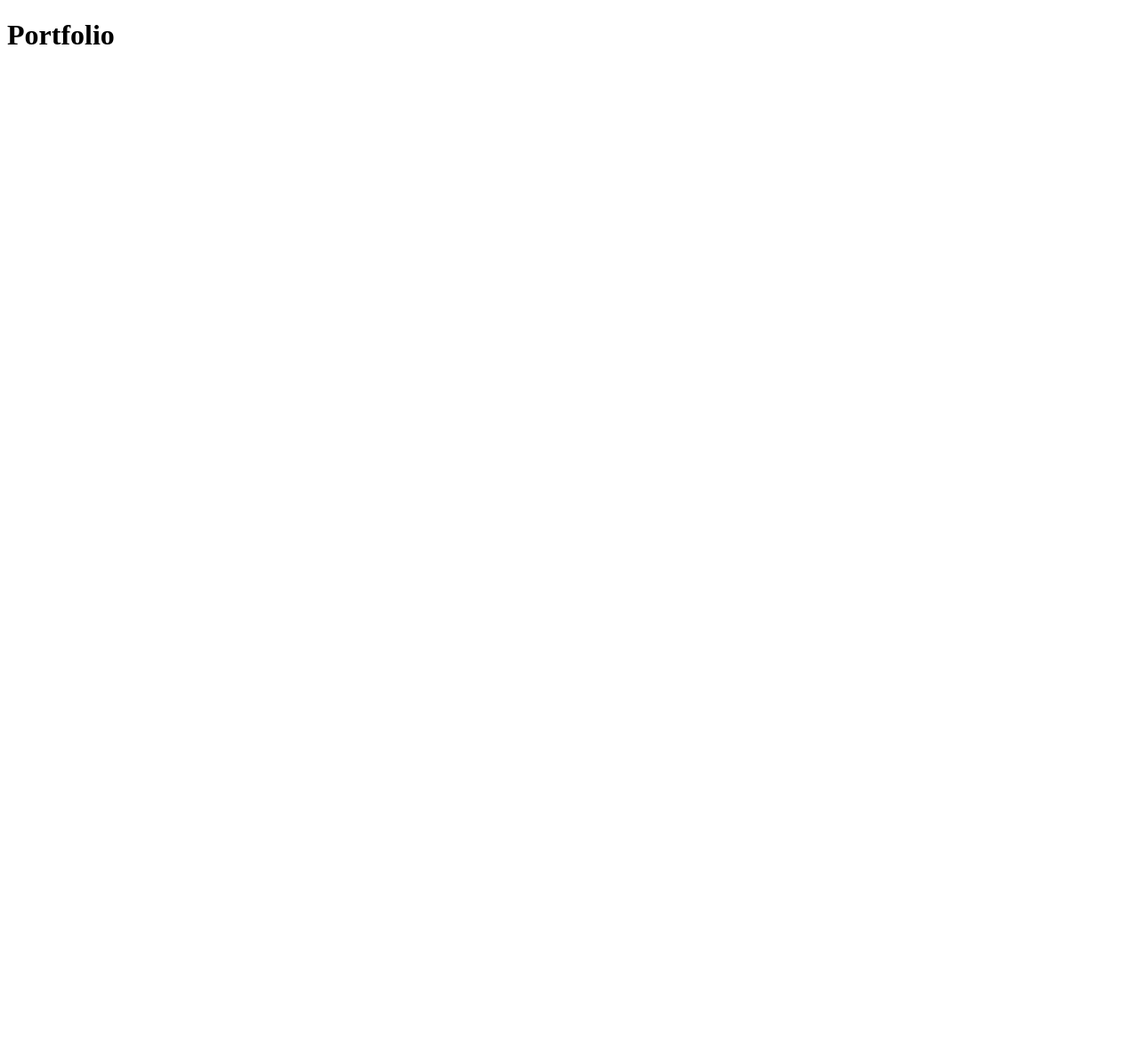
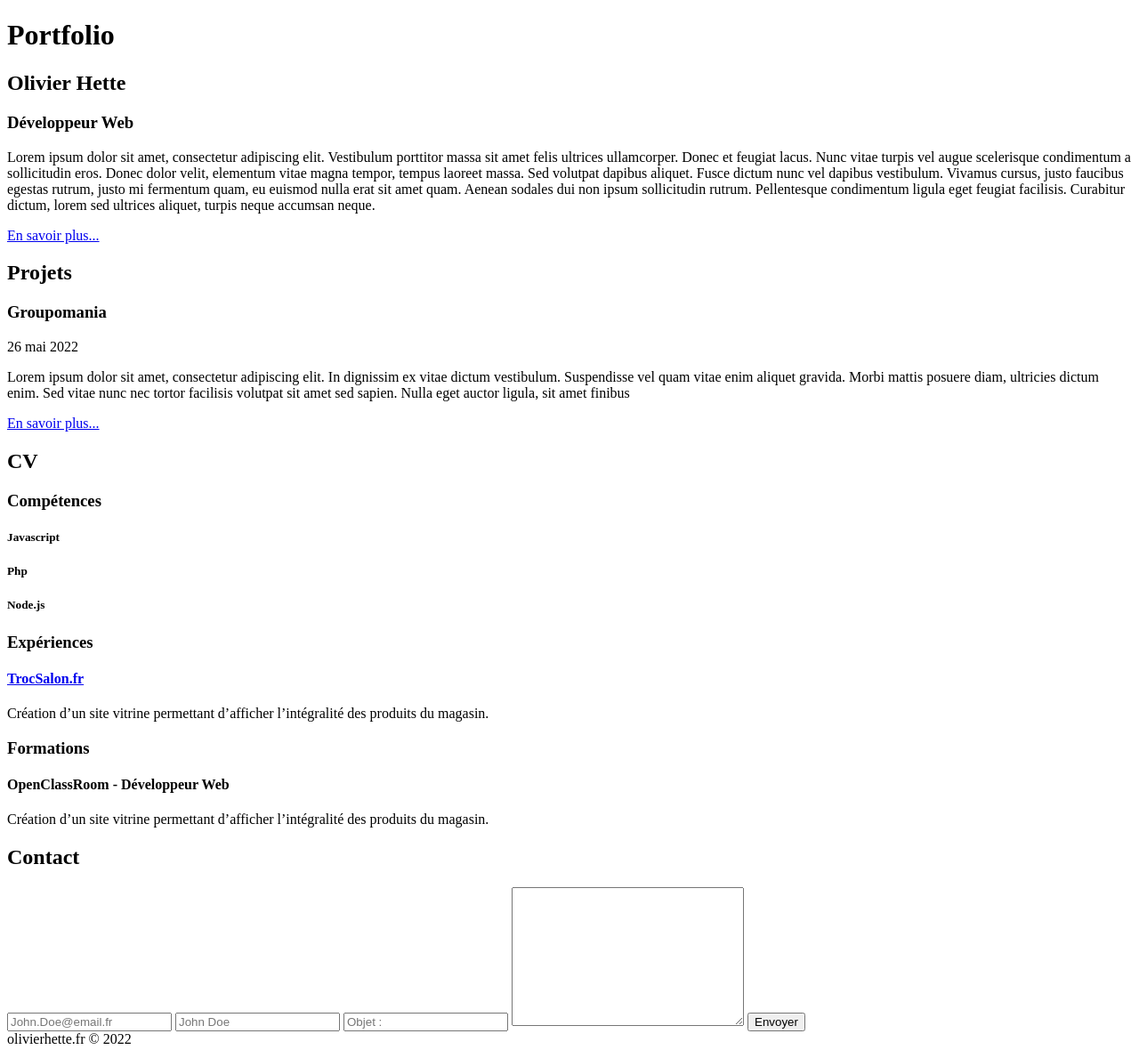
Before and after one commit to OlivierHette/portfolio-oh, a plain HTML site: page index.html in a window 1280 px wide. Shown: the whole page at 89% size. Before the commit the page ends 800 px from the top, so only its background shows below. Drawn offline with Linux system fonts and the light colour scheme.

Commit message:
[FEATURE] Adding index.html's structure

```diff
--- a/index.html
+++ b/index.html
@@ -25,16 +25,181 @@
 
       </header>
 
-      <section class="section section__about"></section>
+      <section class="section section__about">
+        <div class="about">
+          <div class="about__header">
+            <!-- img class="about__header-profil-image--rounded" -->
+            <div class="about__header-title">
+              <h2 class="about__header-h2">
+                Olivier Hette
+              </h2>
+              <h3 class="about__header-h3">
+                Développeur Web
+              </h3>
+            </div>
+          </div>
 
-      <section class="section section__projects"></section>
+          <div class="about__body">
+            <p class="about__body-content">
+              Lorem ipsum dolor sit amet, consectetur adipiscing elit.
+              Vestibulum porttitor massa sit amet felis ultrices ullamcorper.
+              Donec et feugiat lacus.
+              Nunc vitae turpis vel augue scelerisque condimentum a sollicitudin eros.
+              Donec dolor velit, elementum vitae magna tempor, tempus laoreet massa.
+              Sed volutpat dapibus aliquet. Fusce dictum nunc vel dapibus vestibulum.
+              Vivamus cursus, justo faucibus egestas rutrum, justo mi fermentum quam,
+              eu euismod nulla erat sit amet quam. Aenean sodales dui non ipsum sollicitudin rutrum.
+              Pellentesque condimentum ligula eget feugiat facilisis. Curabitur dictum,
+              lorem sed ultrices aliquet, turpis neque accumsan neque.
+            </p>
+          </div>
 
-      <section class="section section__cv"></section>
+          <a href="#" class="btn btn--green-rounded">
+            <span class="btn--green-rounded-span">En savoir plus...</span>
+          </a>
+        </div>
+      </section>
 
-      <section class="section section__contact"></section>
+      <section class="section section__projects">
+        <h2 class="section__projects-h2">
+          Projets
+        </h2>
 
-      <footer></footer>
+        <div class="cards">
+          <div class="cards__header">
 
+            <h3 class="cards__header-h3">
+              Groupomania
+            </h3>
+
+            <span class="cards__header-span">
+              26 mai 2022
+            </span>
+          </div>
+
+          <div class="cards__body">
+
+            <div class="cards__body-image">
+              <!-- image -->
+            </div>
+
+            <div class="cards__body-content">
+
+              <p>Lorem ipsum dolor sit amet, consectetur adipiscing elit.
+                In dignissim ex vitae dictum vestibulum. Suspendisse vel quam vitae enim aliquet gravida.
+                Morbi mattis posuere diam, ultricies dictum enim.
+                Sed vitae nunc nec tortor facilisis volutpat sit amet sed sapien.
+                Nulla eget auctor ligula, sit amet finibus
+              </p>
+
+            </div>
+
+          </div>
+
+          <a href="#" class="btn btn--border-only">
+            <!-- icon -->
+            <span class="btn--green-rounded-span">En savoir plus...</span>
+          </a>
+
+        </div>
+      </section>
+
+      <section class="section section__cv">
+        <h2 class="section__cv-h2">
+          CV
+        </h2>
+
+        <div class="cv">
+          <div class="cv__skills">
+            <h3 class="cv__skills-h3">
+              Compétences
+            </h3>
+
+            <div class="skills">
+
+              <div class="skill">
+                <h5 class="skill-h5">
+                  Javascript
+                </h5>
+                <div class="skill__scale">
+                  <div class="skill__scale-above--js"></div>
+                  <div class="skill_scale-under"></div>
+                </div>
+              </div>
+
+              <div class="skill">
+                <h5 class="skill-h5">
+                  Php
+                </h5>
+                <div class="skill__scale">
+                  <div class="skill__scale-above--php"></div>
+                  <div class="skill_scale-under"></div>
+                </div>
+              </div>
+
+              <div class="skill">
+                <h5 class="skill-h5">
+                  Node.js
+                </h5>
+                <div class="skill__scale">
+                  <div class="skill__scale-above--nodejs"></div>
+                  <div class="skill_scale-under"></div>
+                </div>
+              </div>
+            </div>
+
+          </div>
+
+          <div class="cv__experiences">
+            <h3 class="cv__experiences-h3">
+              Expériences
+            </h3>
+
+            <div class="cv__body">
+              <h4 class="cv__body-h4"><a href="#">TrocSalon.fr</a></h4>
+
+              <div class="cv__body-content">
+                <p>Création d’un site vitrine permettant d’afficher l’intégralité des produits du magasin.</p>
+              </div>
+            </div>
+
+          </div>
+
+          <div class="cv__formation">
+            <h3 class="cv__formation-h3">
+              Formations
+            </h3>
+
+            <div class="cv__body">
+              <h4 class="cv__body-h4">OpenClassRoom - Développeur Web</h4>
+
+              <div class="cv__body-content">
+                <p>Création d’un site vitrine permettant d’afficher l’intégralité des produits du magasin.</p>
+              </div>
+            </div>
+          </div>
+
+        </div>
+      </section>
+
+      <section class="section section__contact">
+        <h2 class="section__contact-h2">
+          Contact
+        </h2>
+
+        <form class="contact">
+          <input type="email" name="email" id="email" placeholder="John.Doe@email.fr" required>
+          <input type="text" name="name" id="name" placeholder="John Doe" required>
+          <input type="text" name="object" id="object" placeholder="Objet :">
+          <textarea name="content" id="content" cols="30" rows="10" placeholder="Contenu de votre message">
+          </textarea>
+          <button type="submit">Envoyer</button>
+        </form>
+      </section>
+
+      <footer>
+        <span class="copyright">olivierhette.fr © 2022</span>
+      </footer>
     </div>
 
   </body>
```
